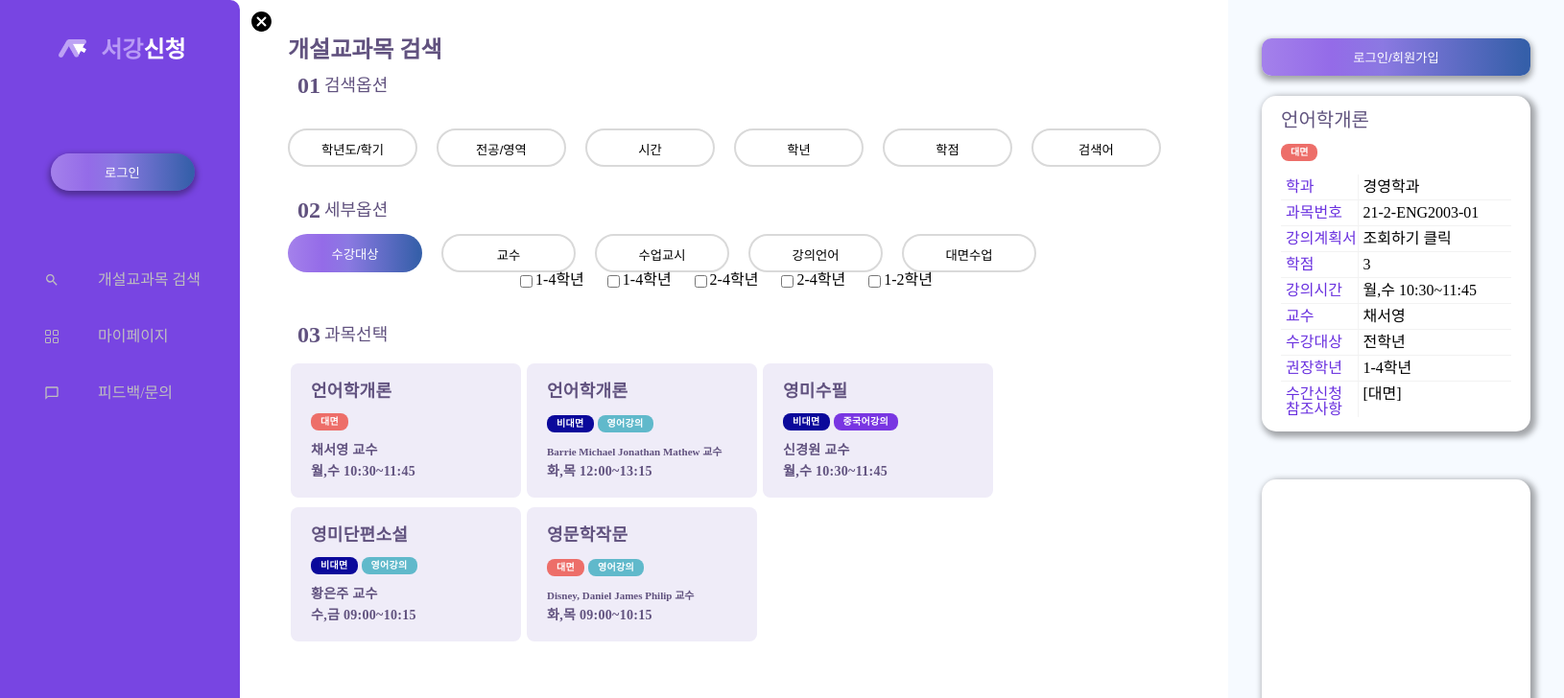
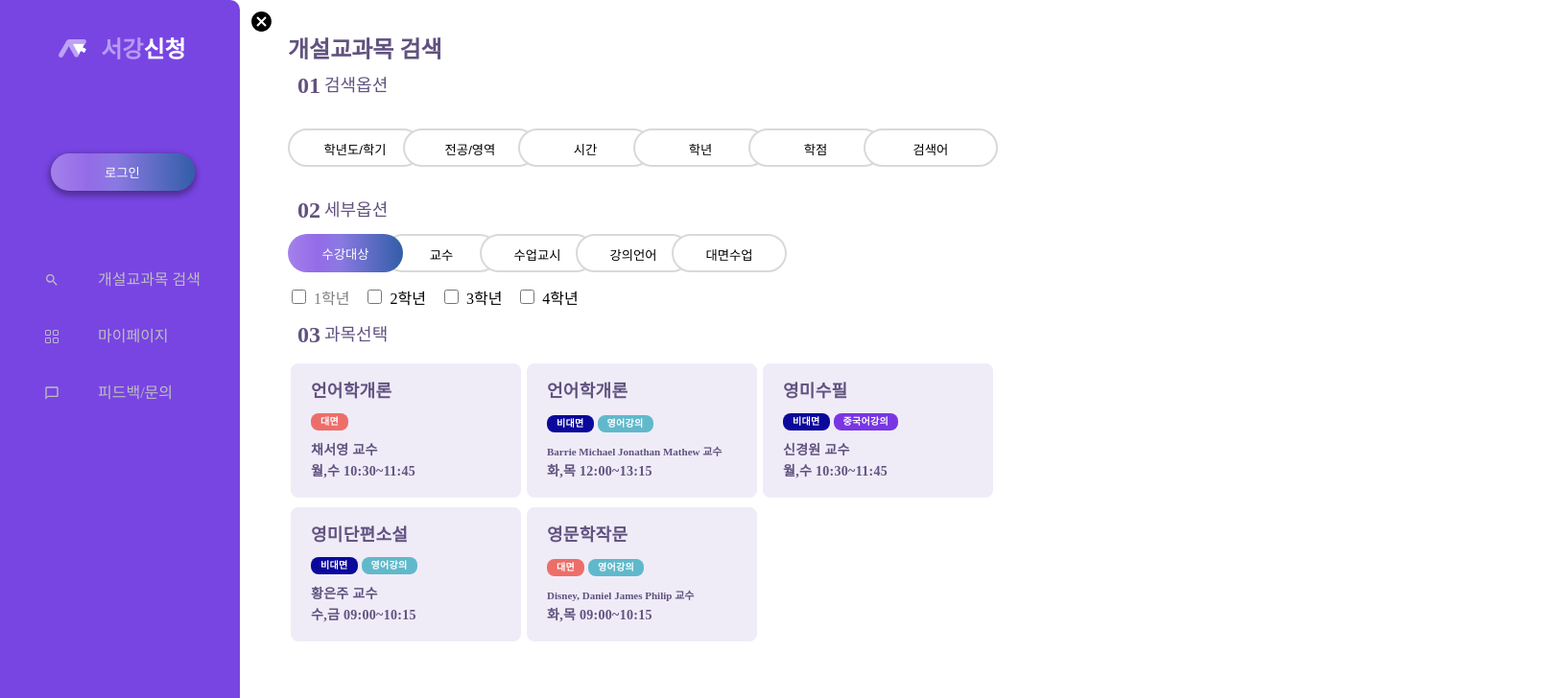
Before and after one commit to facade-team/sogang-register-web, a React (Create React App) app: page / in a window 1280 px wide. Both pictures are taken after a click on the button "수강대상". Shown: the top 728 px of the page at 96% size, 1630 px wide, since content can reach past the window. Built offline with nearby package versions, Linux system fonts and the light colour scheme; a web font is replaced by a local one.

Commit message:
[feat]: SubOption 아래 checkbox

```diff
--- a/src/components/Checkbox/Checkbox.element.js
+++ b/src/components/Checkbox/Checkbox.element.js
@@ -1,7 +1,23 @@
 import styled from 'styled-components';
 
-export const CheckContainer = styled.span`
+export const CheckContainer = styled.div`
   display: flex;
   width: 100%;
-  margin-right: 20px;
+  justify-contents: center;
+  align-items: center;
+  place-self: flex-start;
 `;
+
+export const SubContainer = styled.span`
+  margin-right: 15px;
+`;
+
+export const ChkBox = styled.input`
+  width: 15px;
+  height: 15px;
+  margin-right: 8px;
+`;
+
+export const ChkLabel = styled.label`
+  color: gray;
+`;
--- a/src/components/Checkbox/Checkbox.js
+++ b/src/components/Checkbox/Checkbox.js
@@ -1,5 +1,5 @@
 import React from 'react';
-import { CheckContainer } from './Checkbox.element';
+import { CheckContainer, ChkLabel, SubContainer } from './Checkbox.element';
 
 const Checkbox = ({
   subject,
@@ -11,23 +11,97 @@ const Checkbox = ({
 }) => {
   return YearFocused === true ? (
     <CheckContainer>
-      <input type="checkbox" id="yearcheck" />
-      <label for="yearcheck">{subject}</label>
+      <SubContainer>
+        <input
+          type="checkbox"
+          id="1stYear"
+          style={{ width: '15px', height: '15px', marginRight: '8px' }}
+        />
+        <ChkLabel for="1stYear">{subject[0]}</ChkLabel>
+      </SubContainer>
+      <SubContainer>
+        <input
+          type="checkbox"
+          id="2ndYear"
+          style={{ width: '15px', height: '15px', marginRight: '8px' }}
+        />
+        <label for="2ndYear">{subject[1]}</label>
+      </SubContainer>
+      <SubContainer>
+        <input
+          type="checkbox"
+          id="3rdYear"
+          style={{ width: '15px', height: '15px', marginRight: '8px' }}
+        />
+        <label for="3rdYear">{subject[2]}</label>
+      </SubContainer>
+      <SubContainer>
+        <input
+          type="checkbox"
+          id="4thYear"
+          style={{
+            width: '15px',
+            height: '15px',
+            marginRight: '8px',
+          }}
+        />
+        <label for="4thYear">{subject[3]}</label>
+      </SubContainer>
     </CheckContainer>
   ) : ProfFocused === true ? (
+    <>
       <CheckContainer>
         <input type="checkbox" />
-      {subject} 교수
+        <label>{subject} 교수</label>
       </CheckContainer>
+      <h2>will be fixed</h2>
+    </>
   ) : TimeFocused === true ? (
+    <>
       <CheckContainer>
         <input type="checkbox" />
         {subject}
       </CheckContainer>
+      <h2>will be fixed</h2>
+    </>
   ) : LangFocused === true ? (
-    <CheckContainer>영어강의</CheckContainer>
+    <CheckContainer>
+      <SubContainer>
+        <input
+          type="checkbox"
+          id="1stLang"
+          style={{ width: '15px', height: '15px', marginRight: '8px' }}
+        />
+        <label for="1stLang">{subject[0]}</label>
+      </SubContainer>
+      <SubContainer>
+        <input
+          type="checkbox"
+          id="2ndLang"
+          style={{ width: '15px', height: '15px', marginRight: '8px' }}
+        />
+        <label for="2ndLang">{subject[1]}</label>
+      </SubContainer>
+    </CheckContainer>
   ) : (
-    <CheckContainer>비대면여부</CheckContainer>
+    <CheckContainer>
+      <SubContainer>
+        <input
+          type="checkbox"
+          id="1stZoom"
+          style={{ width: '15px', height: '15px', marginRight: '8px' }}
+        />
+        <label for="1stZoom">{subject[0]}</label>
+      </SubContainer>
+      <SubContainer>
+        <input
+          type="checkbox"
+          id="2ndZoom"
+          style={{ width: '15px', height: '15px', marginRight: '8px' }}
+        />
+        <label for="2ndZoom">{subject[1]}</label>
+      </SubContainer>
+    </CheckContainer>
   );
 };
 
--- a/src/components/OptionList/OptionList.element.js
+++ b/src/components/OptionList/OptionList.element.js
@@ -15,7 +15,7 @@ export const ListContainer = styled.div`
   align-items: center; //세로
   justify-content: center; //가로
   background-color: transparent;
-  margin-right: 20px;
+  margin-right: -20px;
 `;
 
 export const ListBtn = styled.button`
@@ -31,12 +31,14 @@ export const ListBtn = styled.button`
   border-radius: 20px;
   color: #ffffff;
   width: 100%;
+  min-width: 80px;
   height: 100%;
   padding: 10px 1px;
 
   &:hover {
     cursor: pointer;
     transform: scale(1.05);
+    z-index: 2;
   }
 
   ${(props) =>
@@ -50,5 +52,6 @@ export const ListBtn = styled.button`
     props.focused === true &&
     css`
       border: 1px;
+      z-index: 1;
     `};
 `;
--- a/src/components/SubList/SubList.element.js
+++ b/src/components/SubList/SubList.element.js
@@ -12,20 +12,25 @@ export const SectionContainer = styled.div`
 export const OptionContainer = styled.div`
   display: flex;
   width: 100%;
+  margin-bottom: 15px;
 `;
 
 export const CheckboxContainer = styled.div`
   display: flex;
+  place-self: flex-start;
+  // font-size: 20px;
+  position: relative;
+  left: 0px; // 세부옵션 버튼 아래 나오도록 가능?
 `;
 
 export const ListContainer = styled.div`
   display: flex;
   width: 140px;
   height: 40px;
-  align-items: center; //세로
-  justify-content: center; //가로
+  align-items: center; // 세로
+  justify-content: start; // 가로
   background-color: transparent;
-  margin-right: 20px;
+  margin-right: -40px; // 겹침
 `;
 
 export const ListBtn = styled.button`
@@ -40,13 +45,17 @@ export const ListBtn = styled.button`
   border: 1px none;
   border-radius: 20px;
   color: #ffffff;
+  min-width: 80px;
+  max-width: 120px;
   width: 100%;
   height: 100%;
   padding: 10px 1px;
+  z-index: unset;
 
   &:hover {
     cursor: pointer;
     transform: scale(1.05);
+    z-index: 2;
   }
 
   ${(props) =>
@@ -60,5 +69,6 @@ export const ListBtn = styled.button`
     props.focused === true &&
     css`
       border: 1px;
+      z-index: 1;
     `};
 `;
--- a/src/components/SubList/SubList.js
+++ b/src/components/SubList/SubList.js
@@ -10,11 +10,39 @@ import { data } from '../../pages/DummyData';
 import Checkbox from '../Checkbox/Checkbox';
 
 const SubList = () => {
+  const subOptionData = [
+    {
+      YearArray: ['1학년', '2학년', '3학년', '4학년'],
+      TimeArray: [
+        '1교시',
+        '2교시',
+        '3교시',
+        '4교시',
+        '5교시',
+        '6교시',
+        '7교시',
+      ],
+      LangArray: ['영어강의', '중국어강의'],
+      ZoomArray: ['대면강의', '비대면강의'],
+    },
+  ];
   const [YearSubOption, setYearSubOption] = useState(false); //수강대상
   const [ProfSubOption, setProfSubOption] = useState(false); //교수
   const [TimeSubOption, setTimeSubOption] = useState(false); //수업교시
   const [LangSubOption, setLangSubOption] = useState(false); //강의언어
   const [ZoomSubOption, setZoomSubOption] = useState(false); //비대면
+
+  // const YearSubControler = () => {
+  //   YearSubOption === false
+  //   ? (//세부옵션으로 수강대상 선택시
+  //     setYearSubOption(true),
+  //     setProfSubOption(false),
+  //     setTimeSubOption(false),
+  //     setLangSubOption(false),
+  //     setZoomSubOption(false),//수강대상 버튼 활성화 & 나머지 비활성화
+
+  // }
+
   const List = (props) => {
     return (
       <ListContainer>
@@ -46,7 +74,7 @@ const SubList = () => {
               props.name === '대면수업'
                 ? ZoomSubOption === false
                   ? setZoomSubOption(true)
-                  : // console.log(data.map((subject) => subject.교수진))
+                  : //console.log(data.map((subject) => subject.권장학년))
                     setZoomSubOption(false)
                 : setZoomSubOption(false);
             }
@@ -67,8 +95,33 @@ const SubList = () => {
         <List name="강의언어" focused={LangSubOption}></List>
         <List name="대면수업" focused={ZoomSubOption}></List>
       </OptionContainer>
+
       <CheckboxContainer>
-        {data.map((subject) =>
+        {YearSubOption === true ? (
+          subOptionData.map((subject) => (
+            <Checkbox subject={subject.YearArray} YearFocused={YearSubOption} />
+          ))
+        ) : ProfSubOption === true ? (
+          data.map((subject) => (
+            <Checkbox subject={subject.교수진} ProfFocused={ProfSubOption} />
+          ))
+        ) : TimeSubOption === true ? (
+          subOptionData.map((subject) => (
+            <Checkbox subject={subject.TimeArray} TimeFocused={TimeSubOption} />
+          ))
+        ) : LangSubOption === true ? (
+          subOptionData.map((subject) => (
+            <Checkbox subject={subject.LangArray} LangFocused={LangSubOption} />
+          ))
+        ) : ZoomSubOption === true ? (
+          subOptionData.map((subject) => (
+            <Checkbox subject={subject.ZoomArray} ZoomFocused={ZoomSubOption} />
+          ))
+        ) : (
+          <h2>세부옵션을 선택해 주세요</h2>
+        )}
+
+        {/* {data.map((subject) =>
           YearSubOption === true ? (
             <Checkbox subject={subject.권장학년} YearFocused={YearSubOption} />
           ) : ProfSubOption === true ? (
@@ -83,15 +136,7 @@ const SubList = () => {
           ) : (
             <Checkbox />
           )
-        )}
-        {/* //     <Checkbox
-          //     subject={subject}
-          //     YearFocused={YearSubOption}
-          //     ProfFocused={ProfSubOption}
-          //     TimeFocused={TimeSubOption}
-          //     LangFocused={LangSubOption}
-          //     ZoomFocused={ZoomSubOption}
-          //   ></Checkbox> */}
+        )} */}
       </CheckboxContainer>
     </SectionContainer>
   );
--- a/src/pages/Home.js
+++ b/src/pages/Home.js
@@ -23,12 +23,12 @@ const Home = ({ openModal }) => {
         <SelectSubject number="03" subtitle="과목선택"></SelectSubject>
       </HomeContainer>
       {/* 오른쪽 사이드바 */}
-      <DetailBar
+      {/* <DetailBar
         width={detailbarWidth}
         signBtnType="login"
         openModal={openModal}
         subject={data[0]}
-      ></DetailBar>
+      ></DetailBar> */}
     </Container>
   );
 };
```
Lines whose indentation alone changed are shown as unchanged.
